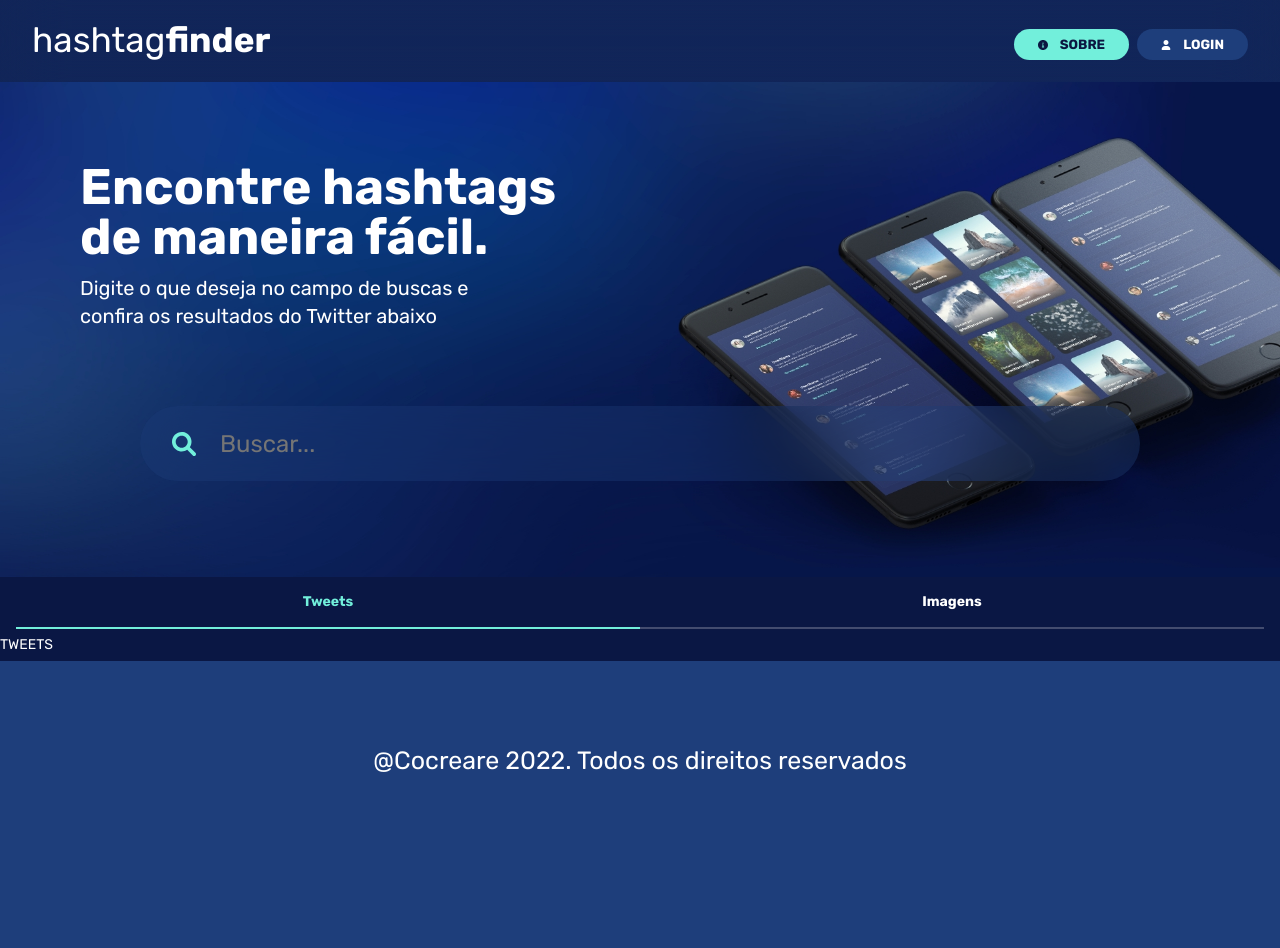
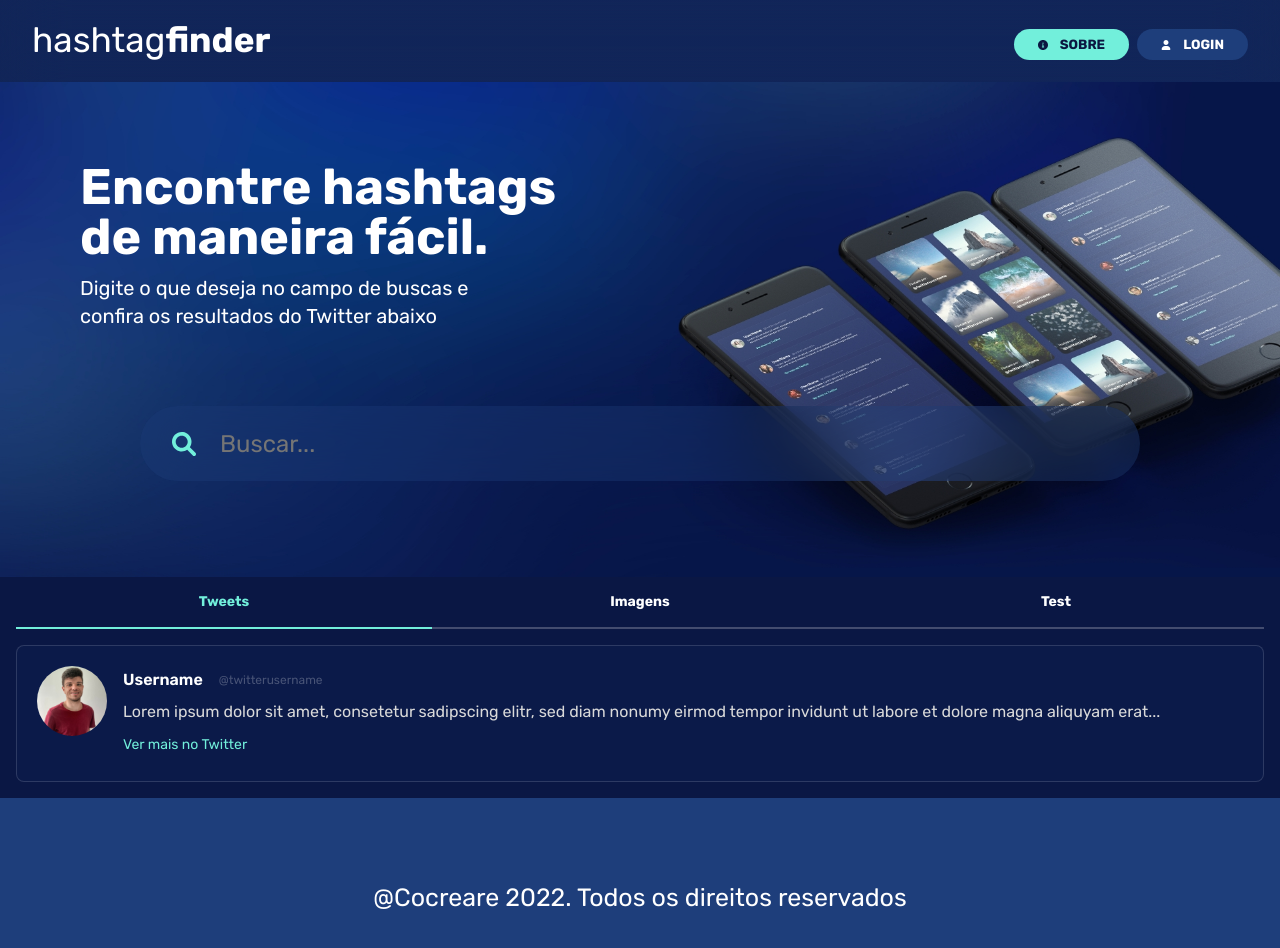
Before and after one commit to SteveJamerson/hashtag-finger, a React (Create React App) app: page /#/home in a window 1280 px wide. Shown: the top 948 px of the page. Before the commit the page ends 861 px from the top, so only its background shows below. Built offline with nearby package versions, Linux system fonts and the light colour scheme.

Commit message:
feat: exemples

```diff
--- a/src/pages/Home/index.tsx
+++ b/src/pages/Home/index.tsx
@@ -1,7 +1,8 @@
 import React from "react";
-import { Button, Input, Text } from "../../components/atoms";
+import { Box, Button, Input, Text } from "../../components/atoms";
 import { Hero } from "./style";
-import { Footer, Header, Tab, Tabs } from "../../components/molecules";
+import { Footer, Header, Tab, Tabs, Card } from "../../components/molecules";
+import photoSteve from "../../assets/photo/steveJamerson.jpg";
 
 const Home = () => {
    return (
@@ -43,10 +44,53 @@ const Home = () => {
          <Tabs
             style={{ background: "#0A1744" }}
             id="tab"
-            names={["Tweets", "Imagens"]}
+            names={["Tweets", "Imagens", "Test"]}
          >
-            <Tab>TWEETS</Tab>
-            <Tab>IMAGES</Tab>
+            <Tab>
+               <Box margin="1rem">
+                  <Card
+                     title="Username"
+                     subtitle="@twitterusername"
+                     text="Lorem ipsum dolor sit amet, consetetur sadipscing elitr, sed diam nonumy eirmod tempor invidunt ut labore et dolore magna aliquyam erat..."
+                     variant="horizontal"
+                     link={[{ text: "Ver mais no Twitter", href: "#" }]}
+                     image={photoSteve}
+                  />
+               </Box>
+            </Tab>
+            <Tab>
+               <Box margin="1rem">
+                  <Card
+                     title="Postado por:"
+                     subtitle="@twitterusername"
+                     variant="image"
+                     background={photoSteve}
+                  />
+               </Box>
+               <Box margin="1rem">
+                  <Card
+                     title="Postado por:"
+                     subtitle="@twitterusername"
+                     variant="image"
+                     background={photoSteve}
+                  />
+               </Box>
+            </Tab>
+            <Tab>
+               <Box margin="1rem">
+                  <Card
+                     title="Username"
+                     subtitle="@twitterusername"
+                     text="Lorem ipsum dolor sit amet, consetetur sadipscing elitr, sed diam nonumy eirmod tempor invidunt ut labore et dolore magna aliquyam erat..."
+                     variant="vertical"
+                     link={[
+                        { icon: "github", href: "#" },
+                        { icon: "linkedin", href: "#" },
+                     ]}
+                     image={photoSteve}
+                  />
+               </Box>
+            </Tab>
          </Tabs>
          <Footer>
             <Text>
```
